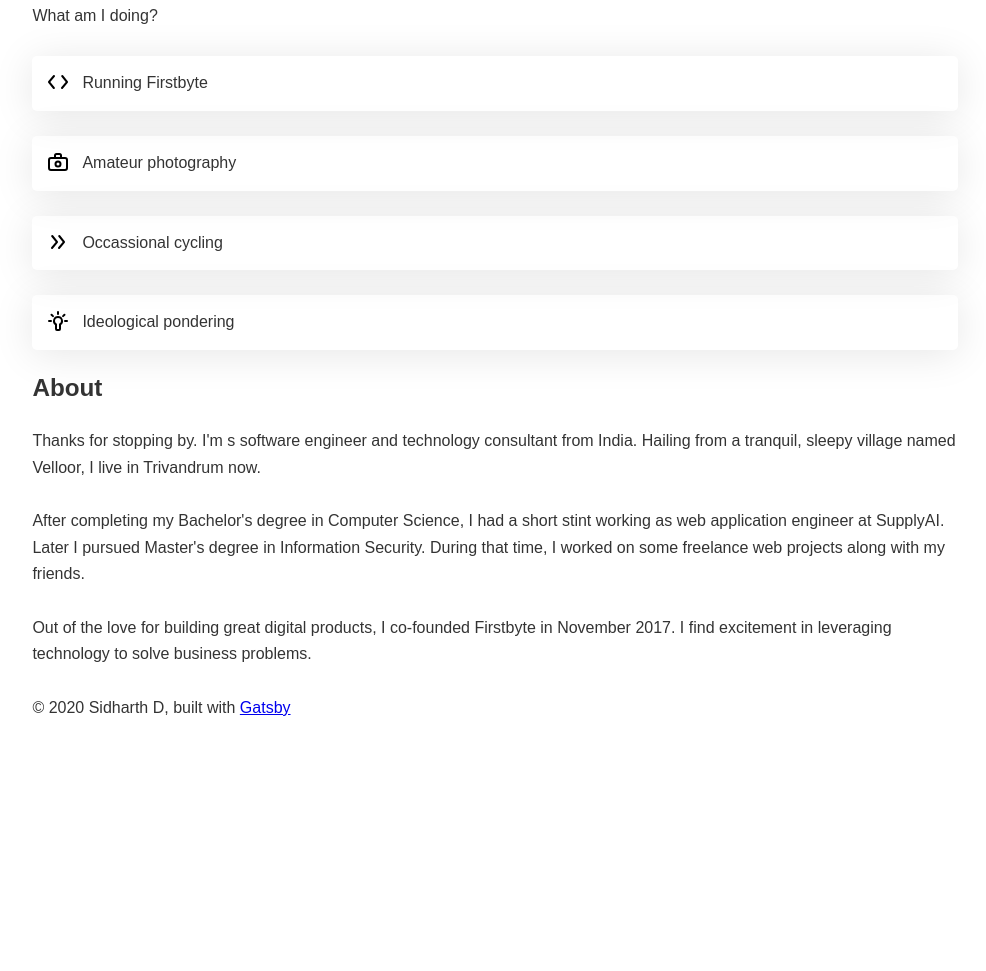
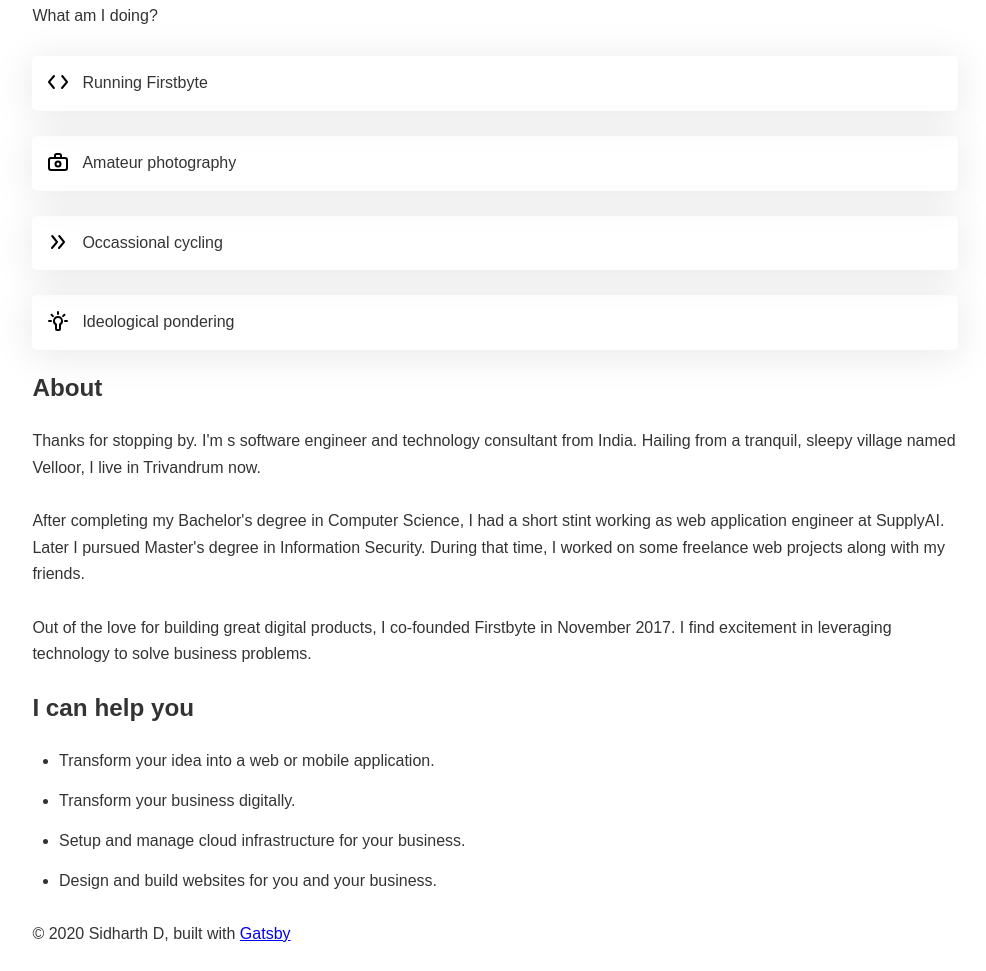
Before and after one commit to sidharthd/sidharthd.in, a Gatsby site: page / in a window 1280 px wide. Shown: the part 329-1300 px from the top of the page, without its empty margins (145-1131 px from the left). Before the commit the page ends 1073 px from the top, so only its background shows below. Built offline with nearby package versions, Linux system fonts and the light colour scheme; Gatsby itself is replaced by a stand-in of ours.

Commit message:
Added help section

```diff
--- /dev/null
+++ b/src/components/help.tsx
@@ -0,0 +1,15 @@
+import React from 'react';
+
+const Help: React.FC = () => (
+  <>
+    <h2>I can help you</h2>
+    <ul>
+      <li>Transform your idea into a web or mobile application.</li>
+      <li>Transform your business digitally.</li>
+      <li>Setup and manage cloud infrastructure for your business.</li>
+      <li>Design and build websites for you and your business.</li>
+    </ul>
+  </>
+);
+
+export default Help;
--- a/src/pages/index.js
+++ b/src/pages/index.js
@@ -3,6 +3,7 @@ import Layout from '../components/layout';
 import Avatar from '../components/avatar';
 import Activity from '../components/activity';
 import About from '../components/about';
+import Help from '../components/help';
 import SEO from '../components/seo';
 import { code, camera, right, bulb } from '../icons';
 
@@ -22,6 +23,7 @@ const IndexPage = () => (
       <Activity icon={bulb} label="Ideological pondering" />
     </div>
     <About />
+    <Help />
   </Layout>
 );
 
```
